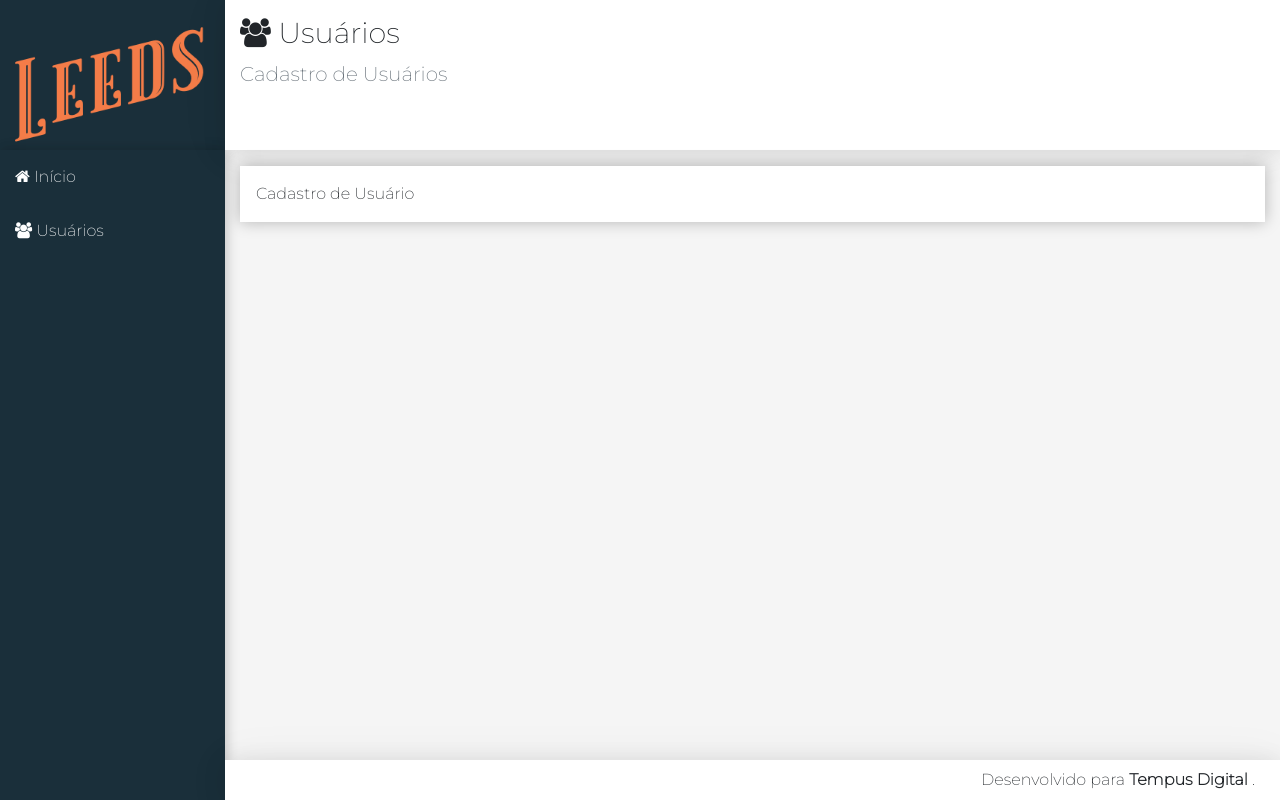
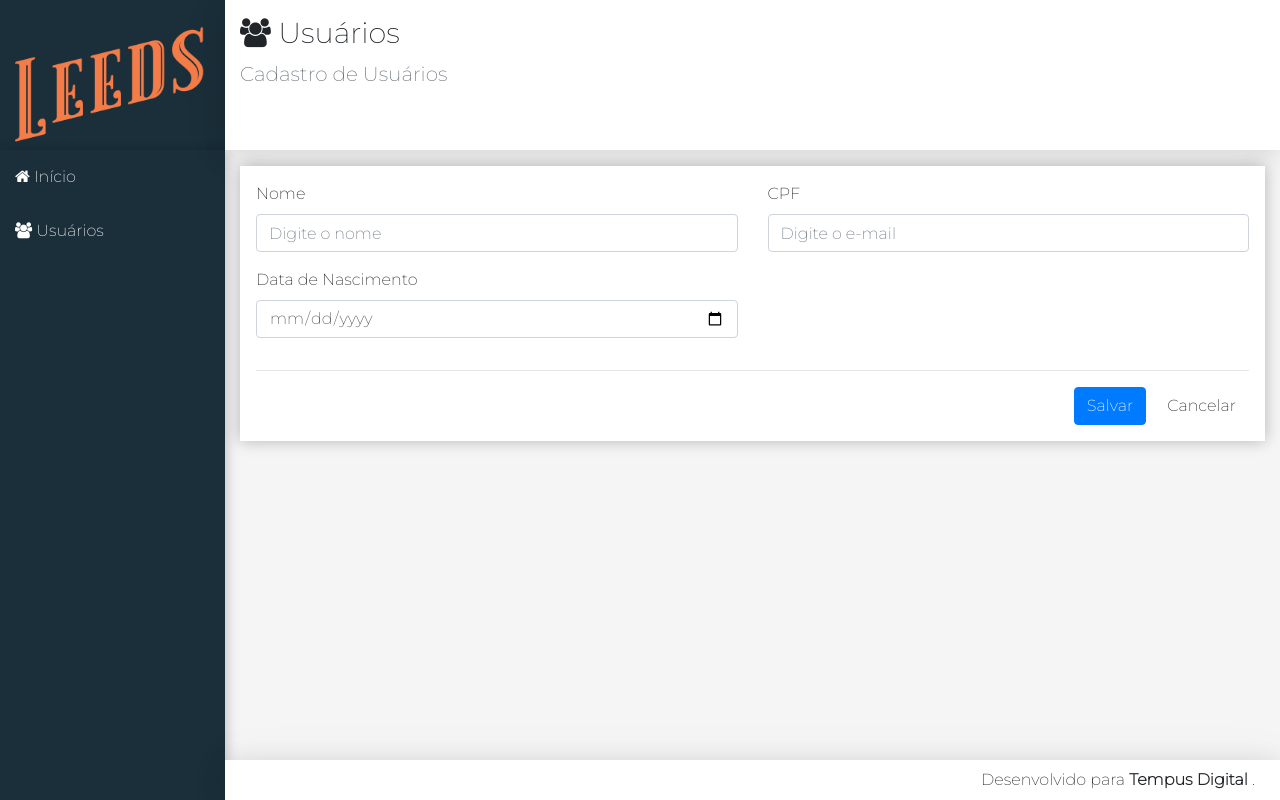
Before and after one commit to Greynowver/sisAdmin, a React (Create React App) app in the folder tempus/frontend/: page /users in a window 1280 px wide. Built offline with nearby package versions, Linux system fonts and the light colour scheme.

Commit message:
Crud part1

```diff
--- a/tempus/frontend/src/components/user/UserCrud.jsx
+++ b/tempus/frontend/src/components/user/UserCrud.jsx
@@ -1,5 +1,6 @@
 import React, { Component } from 'react'
 import Main from '../template/Main'
+import axios from 'axios'
 
 const headerProps = {
     icon: 'users',
@@ -7,11 +8,103 @@
     subtitle: 'Cadastro de Usuários'
 }
 
+const baseUrl = 'http://localhost:3001/users'
+const inicialState = {
+    user: { name: '', cpf: '', nascimento: '', cadastro: '', renda: ''},
+    list: []
+}
+
 export default class UserCrud extends Component {
+
+    state = { ...inicialState }
+
+    clear() {
+        this.setState({ user: inicialState.user})
+    }
+
+    save() {
+        const user = this.state.user
+        const method = user.id ? 'put' : 'post'
+        const url = user.id ? `${baseUrl}/${user.id}` : baseUrl
+        axios[method](url, user)
+            .then(resp => {
+                const list = this.getUpdatedList(resp.data)
+                this.setState({ user: inicialState.user, list })
+            })
+    }
+
+    getUpdatedList(user) {
+        const list = this.state.list.filter(u => u.id !== user.id)
+        list.unshift(user)
+        return list
+    }
+
+    updateField(event) {
+        const user = { ...this.state.user }
+        user[event.target.name] = event.target.value
+        this.setState({ user })
+    }
+
+    renderForm() {
+       return (
+           <div className="form">
+               <div className="row">
+                   <div className="col-12 col-md-6">
+                       <div className="form-group">
+                          <label>Nome</label>
+                          <input type="text" className="form-control"
+                           name="name"
+                           value={this.state.user.name}
+                           onChange={e => this.updateField(e)}
+                           placeholder="Digite o nome" />
+                       </div>
+                   </div>
+
+                   <div className="col-12 col-md-6">
+                       <div className="form-group">
+                          <label>CPF</label>
+                          <input type="text" className="form-control"
+                            name="cpf"
+                            value={this.state.user.cpf}
+                            onChange={e => this.updateField(e)}
+                            placeholder="Digite o e-mail" />
+                       </div>
+                   </div>
+               </div>
+               <div className="row">
+                   <div className="col-12 col-md-6">
+                        <div className="form-group">
+                            <label>Data de Nascimento</label>
+                            <input type="date" className="form-control"
+                                name="nascimento"
+                                value={this.state.user.nascimento}
+                                onChange={e => this.updateField(e)}
+                                placeholder="Digite a data de nascimento" />
+                        </div>
+                   </div>
+               </div>
+               <hr />
+               <div className="row">
+                   <div className="col-12 d-flex justify-content-end">
+                       <button className="btn btn-primary"
+                            onClick={ e=> this.save(e)}>
+                            Salvar
+                       </button>
+
+                        <button className="btn btn-secundary ml-2"
+                            onClick={e => this.clear(e)}>
+                            Cancelar
+                        </button>
+                   </div>
+               </div>
+           </div>
+       )
+    }
+
     render() {
         return (
             <Main {...headerProps}>
-                Cadastro de Usuário
+                {this.renderForm()}
             </Main>
         )
     }
```
